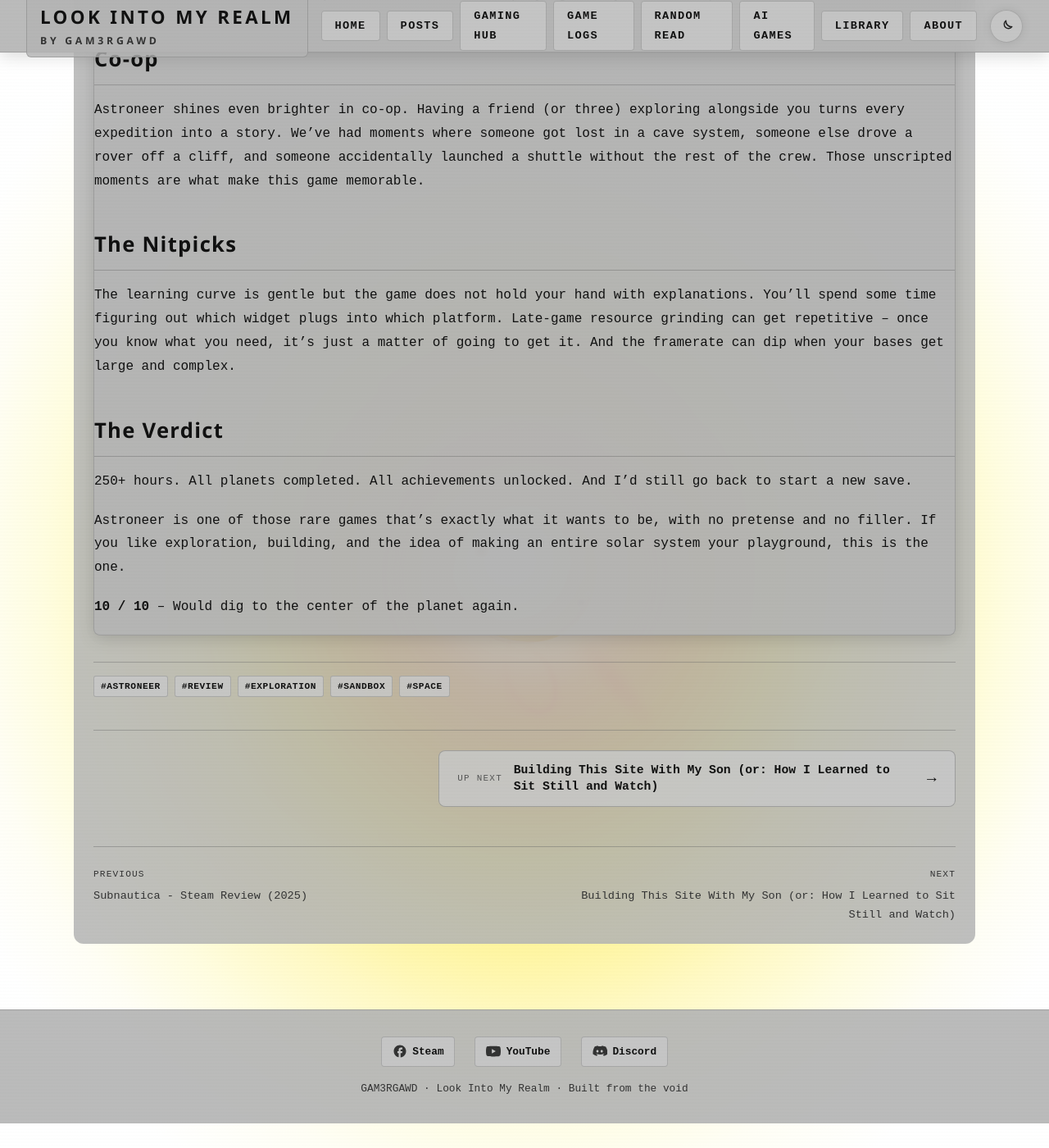
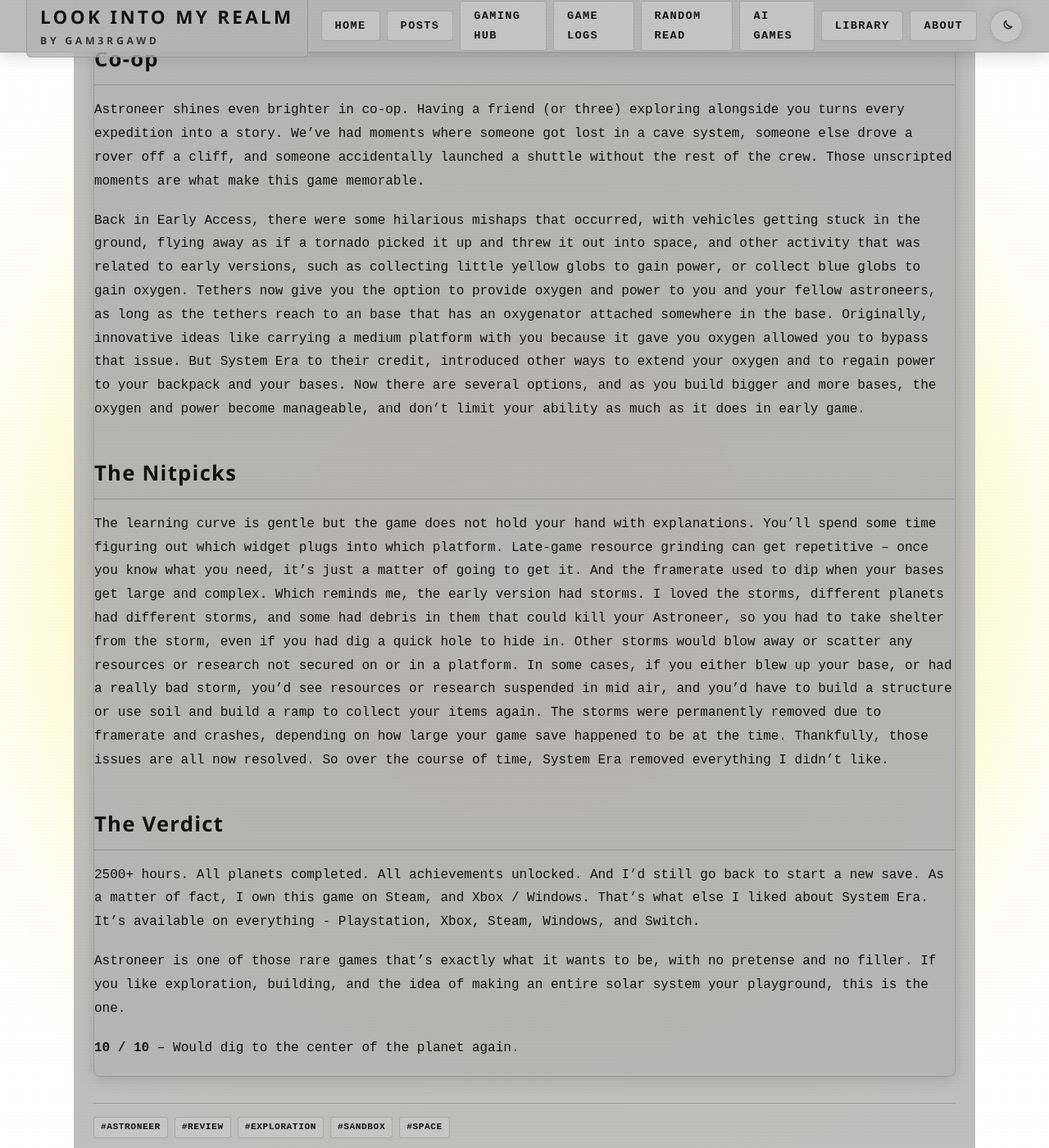
Before and after one commit to vitalnexus/blog, a Jekyll site: the page built from _posts/2026-02-20-astroneer-review.md, in a window 1280 px wide and 1400 px high, scrolled down 2338 px. Shown: the whole window at 82% size. Built offline with Jekyll 4.4.1, drawn with Linux system fonts in a browser that asks for light colours.

Commit message:
feat: enhance Astroneer review with additional anecdotes and gameplay experiences

```diff
--- a/_posts/2026-02-20-astroneer-review.md
+++ b/_posts/2026-02-20-astroneer-review.md
@@ -45,13 +45,15 @@ This three size approach is now consistently applied to all of the items in Astr
 
 Astroneer shines even brighter in co-op. Having a friend (or three) exploring alongside you turns every expedition into a story. We've had moments where someone got lost in a cave system, someone else drove a rover off a cliff, and someone accidentally launched a shuttle without the rest of the crew. Those unscripted moments are what make this game memorable.
 
+Back in Early Access, there were some hilarious mishaps that occurred, with vehicles getting stuck in the ground, flying away as if a tornado picked it up and threw it out into space, and other activity that was related to early versions, such as collecting little yellow globs to gain power, or collect blue globs to gain oxygen. Tethers now give you the option to provide oxygen and power to you and your fellow astroneers, as long as the tethers reach to an base that has an oxygenator attached somewhere in the base. Originally, innovative ideas like carrying a medium platform with you because it gave you oxygen allowed you to bypass that issue. But System Era to their credit, introduced other ways to extend your oxygen and to regain power to your backpack and your bases. Now there are several options, and as you build bigger and more bases, the oxygen and power become manageable, and don't limit your ability as much as it does in early game.
+
 ## The Nitpicks
 
-The learning curve is gentle but the game does not hold your hand with explanations. You'll spend some time figuring out which widget plugs into which platform. Late-game resource grinding can get repetitive -- once you know what you need, it's just a matter of going to get it. And the framerate can dip when your bases get large and complex.
+The learning curve is gentle but the game does not hold your hand with explanations. You'll spend some time figuring out which widget plugs into which platform. Late-game resource grinding can get repetitive -- once you know what you need, it's just a matter of going to get it. And the framerate used to dip when your bases get large and complex. Which reminds me, the early version had storms. I loved the storms, different planets had different storms, and some had debris in them that could kill your Astroneer, so you had to take shelter from the storm, even if you had dig a quick hole to hide in. Other storms would blow away or scatter any resources or research not secured on or in a platform. In some cases, if you either blew up your base, or had a really bad storm, you'd see resources or research suspended in mid air, and you'd have to build a structure or use soil and build a ramp to collect your items again. The storms were permanently removed due to framerate and crashes, depending on how large your game save happened to be at the time. Thankfully, those issues are all now resolved. So over the course of time, System Era removed everything I didn't like.
 
 ## The Verdict
 
-250+ hours. All planets completed. All achievements unlocked. And I'd still go back to start a new save.
+2500+ hours. All planets completed. All achievements unlocked. And I'd still go back to start a new save. As a matter of fact, I own this game on Steam, and Xbox / Windows. That's what else I liked about System Era. It's available on everything - Playstation, Xbox, Steam, Windows, and Switch.
 
 Astroneer is one of those rare games that's exactly what it wants to be, with no pretense and no filler. If you like exploration, building, and the idea of making an entire solar system your playground, this is the one.
 
```
